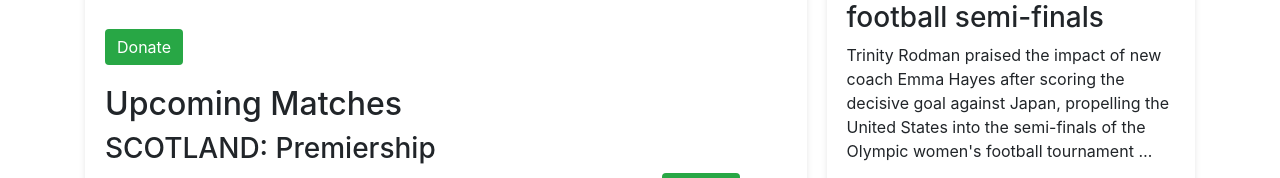
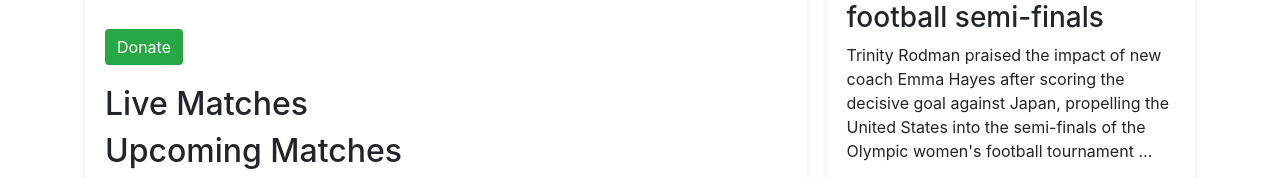
Before and after one commit to kepo402/FootballStreamingLive, a Django app: page / in a window 1280 px wide. Shown: the part 893-1071 px from the top of the page. Run offline with Django 5.2, Linux system fonts and the light colour scheme; data comes from the database, SQL or seed files in the repository; some libraries are stand-ins or nearby versions.

Commit message:
new commit

```diff
--- a/matches/templates/matches/match_list.html
+++ b/matches/templates/matches/match_list.html
@@ -17,7 +17,7 @@
 </nav>
 
 <div style="display: flex; flex-wrap: wrap; gap: 20px;">
-    <!-- Main Content: Match List -->
+    <!-- Main Content: Live and Upcoming Matches -->
     <div style="flex: 2; min-width: 65%; background-color: #ffffff; padding: 20px; border-radius: 8px; box-shadow: 0 4px 6px rgba(0, 0, 0, 0.1);">
         <h2>Featured Match</h2>
         {% if featured_match %}
@@ -46,14 +46,20 @@
             <p>No featured match available.</p>
         {% endif %}
 
+        <h2>Live Matches</h2>
+        <div id="live-matches">
+            <!-- Live matches will be dynamically moved here -->
+        </div>
+
         <h2>Upcoming Matches</h2>
+        <div id="upcoming-matches">
             {% if matches %}
                 {% regroup matches by league as league_groups %}
                 {% for league_group in league_groups %}
                     <h3>{{ league_group.grouper }}</h3>
                     <ul style="list-style: none; padding: 0;">
                         {% for match in league_group.list %}
-                        <li style="margin-bottom: 10px;">
+                            <li id="match-{{ match.id }}" style="margin-bottom: 10px;">
                                 {{ match.title }} - {{ match.date }}
                                 {% if match.is_live %}
                                     (Live Now
@@ -72,6 +78,7 @@
             {% else %}
                 <p>No matches currently available.</p>
             {% endif %}
+        </div>
     </div>
 
     <!-- Sidebar: Blog Posts -->
@@ -102,11 +109,22 @@
 
         if (distance < 0) {
             element.innerHTML = 'Live Now';
+            moveToLiveMatches(element);
         } else {
             const hours = Math.floor((distance % (1000 * 60 * 60 * 24)) / (1000 * 60 * 60));
             const minutes = Math.floor((distance % (1000 * 60 * 60)) / (1000 * 60));
             const seconds = Math.floor((distance % (1000 * 60)) / 1000);
             element.innerHTML = `${hours}h ${minutes}m ${seconds}s`;
+        }
+    }
+
+    function moveToLiveMatches(element) {
+        const matchItem = element.closest('li');
+        if (matchItem) {
+            const liveMatchesContainer = document.getElementById('live-matches');
+            if (liveMatchesContainer) {
+                liveMatchesContainer.appendChild(matchItem);
+            }
         }
     }
 
```
Lines whose indentation alone changed are shown as unchanged.
